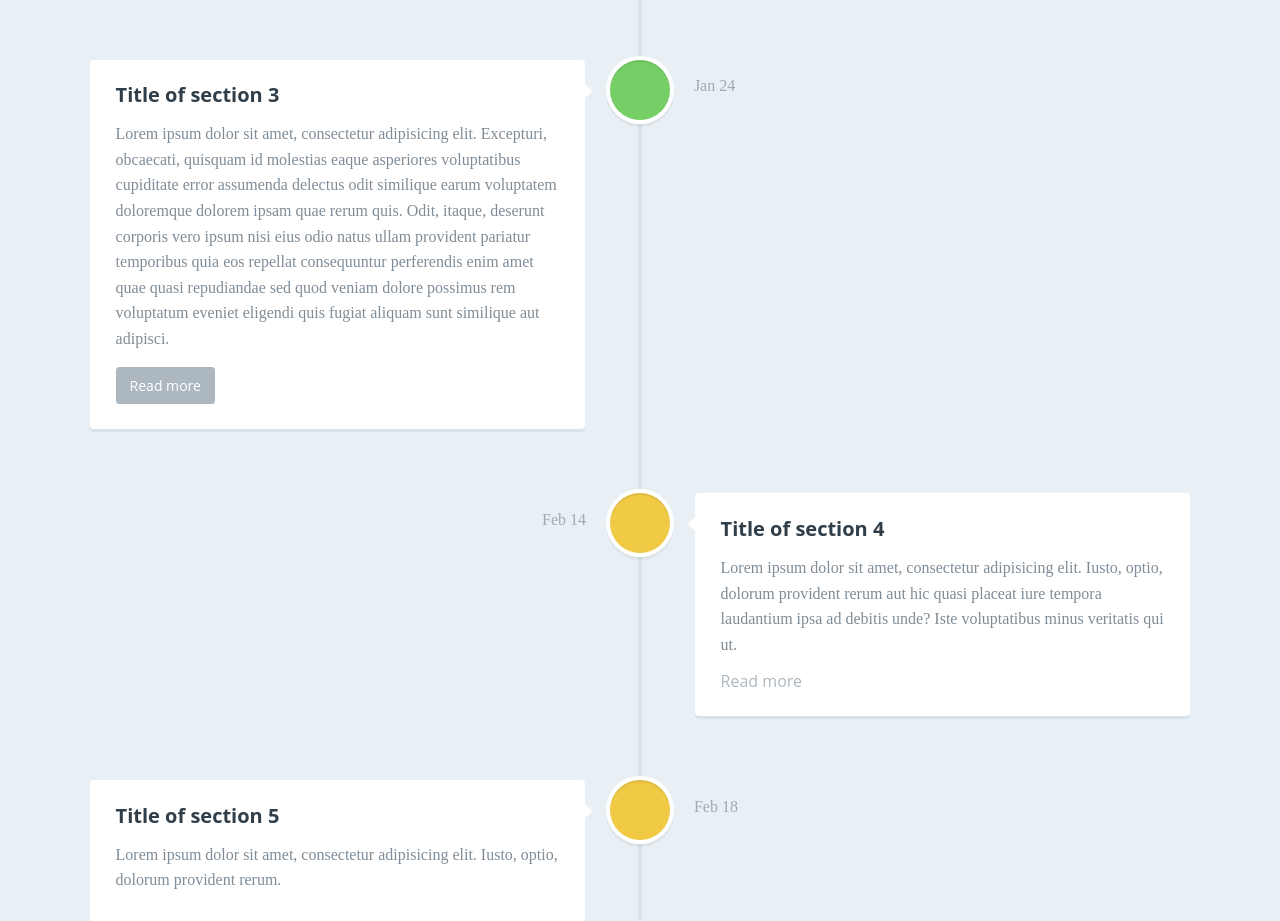
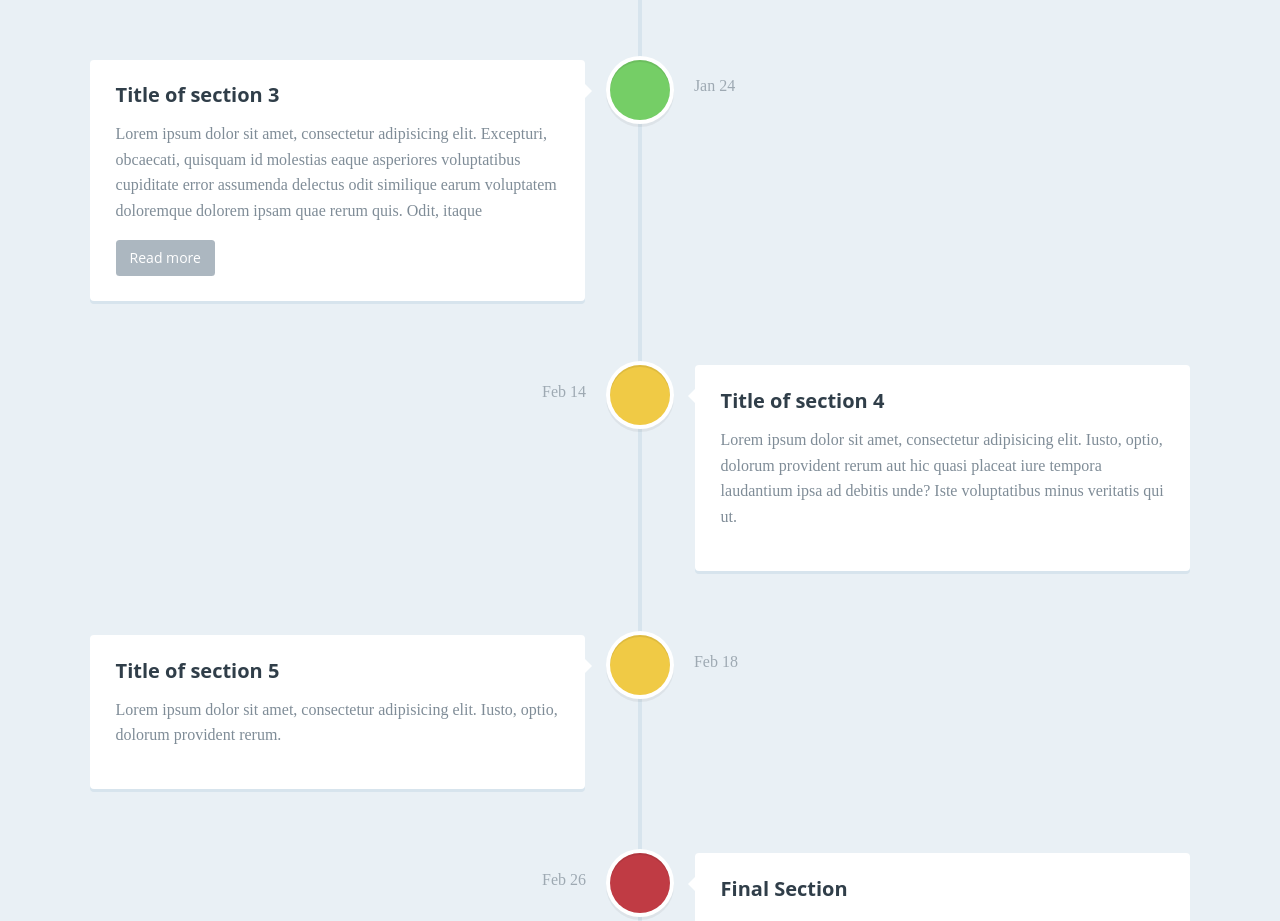
Before and after one commit to kunkun12/timeLineTemplate, a plain HTML site: page index.html in a window 1280 px wide. Shown: the part 834-1755 px from the top of the page. Drawn offline with Linux system fonts and the light colour scheme.

Commit message:
something update

```diff
--- a/index.html
+++ b/index.html
@@ -37,7 +37,7 @@
 
 			<div class="cd-timeline-content bounce-in">
 				<h2>Title of section 3</h2>
-				<p>Lorem ipsum dolor sit amet, consectetur adipisicing elit. Excepturi, obcaecati, quisquam id molestias eaque asperiores voluptatibus cupiditate error assumenda delectus odit similique earum voluptatem doloremque dolorem ipsam quae rerum quis. Odit, itaque, deserunt corporis vero ipsum nisi eius odio natus ullam provident pariatur temporibus quia eos repellat consequuntur perferendis enim amet quae quasi repudiandae sed quod veniam dolore possimus rem voluptatum eveniet eligendi quis fugiat aliquam sunt similique aut adipisci.</p>
+				<p>Lorem ipsum dolor sit amet, consectetur adipisicing elit. Excepturi, obcaecati, quisquam id molestias eaque asperiores voluptatibus cupiditate error assumenda delectus odit similique earum voluptatem doloremque dolorem ipsam quae rerum quis. Odit, itaque</p>
 				<a href="" class="cd-read-more">Read more</a>
 				<span class="cd-date">Jan 24</span>
 			</div>
@@ -50,7 +50,6 @@
 			<div class="cd-timeline-content bounce-in">
 				<h2>Title of section 4</h2>
 				<p>Lorem ipsum dolor sit amet, consectetur adipisicing elit. Iusto, optio, dolorum provident rerum aut hic quasi placeat iure tempora laudantium ipsa ad debitis unde? Iste voluptatibus minus veritatis qui ut.</p>
-				<a href="">Read more</a>
 				<span class="cd-date">Feb 14</span>
 			</div>
 		</div>
```
